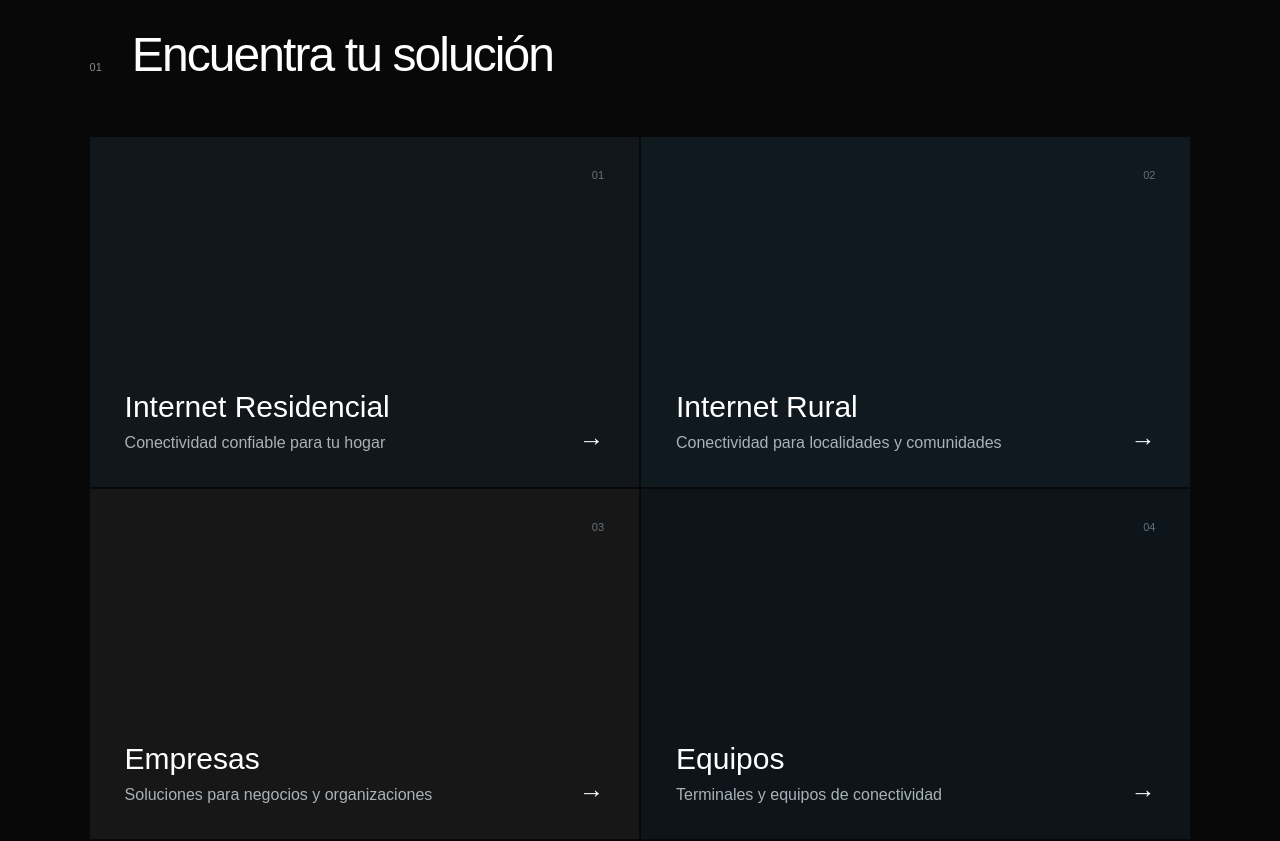
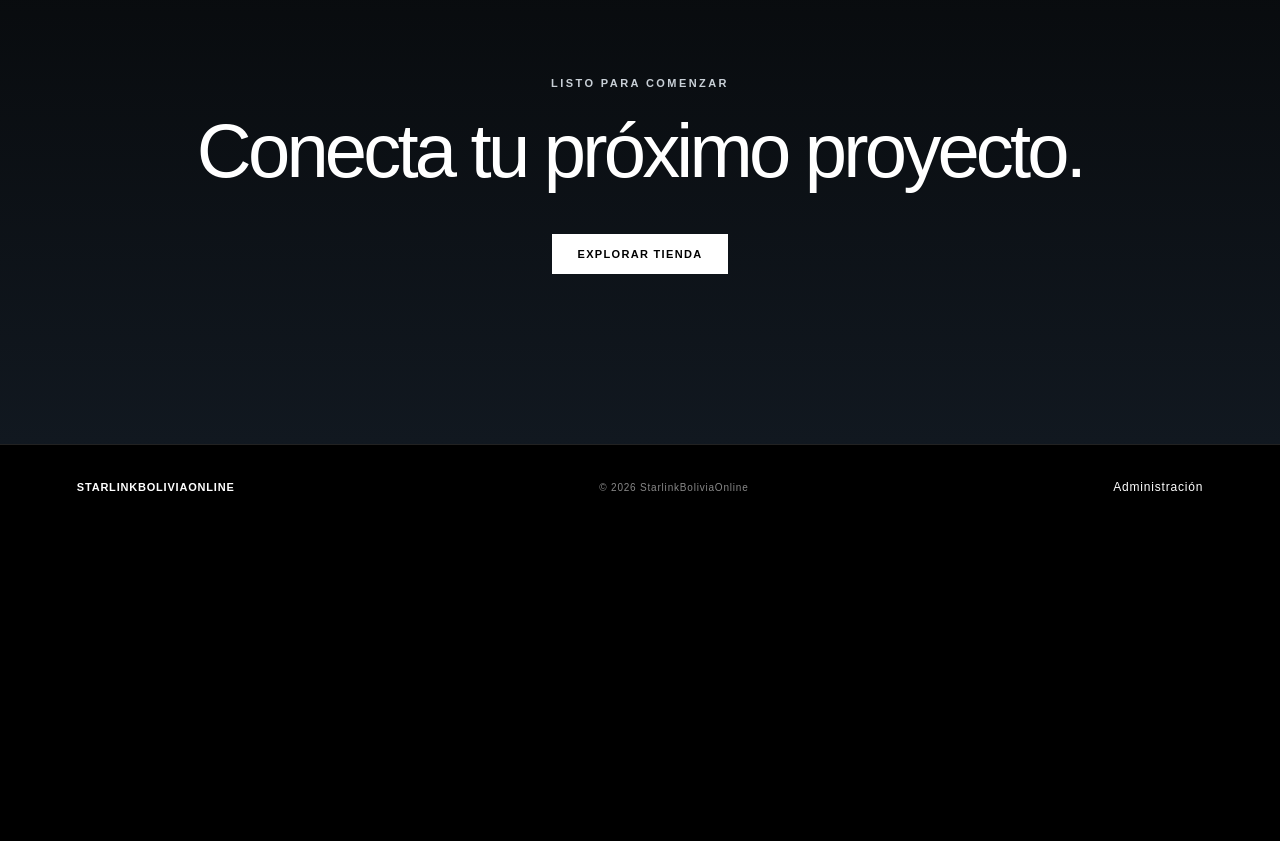
Before and after one commit to StarlinkBolivia/starlinkboliviaonline, a Next.js app: page / in a window 1280 px wide. Shown: the part 1460-2301 px from the top of the page. After the commit the page ends 1989 px from the top, so only its background shows below. Built offline with nearby package versions, Linux system fonts and the light colour scheme.

Commit message:
Quitar sección Encuentra tu solución de la página principal

```diff
--- a/app/page.tsx
+++ b/app/page.tsx
@@ -1,11 +1,4 @@
 import Link from 'next/link'
-
-const categories = [
-  ['Internet Residencial','Conectividad confiable para tu hogar'],
-  ['Internet Rural','Conectividad para localidades y comunidades'],
-  ['Empresas','Soluciones para negocios y organizaciones'],
-  ['Equipos','Terminales y equipos de conectividad'],
-]
 
 export default function Home() {
   return (
@@ -26,7 +19,6 @@ export default function Home() {
         <div className="scroll">DESPLAZAR PARA EXPLORAR ↓</div>
       </section>
       <section className="intro"><p className="eyebrow">STARLINKBOLIVIAONLINE</p><h2>Conectividad de nueva generación.</h2><p>Descubre equipos y soluciones diseñados para mantenerte conectado, estés donde estés.</p></section>
-      <section className="categories"><div className="sectionTitle"><span>01</span><h2>Encuentra tu solución</h2></div><div className="grid">{categories.map(([title,text],i)=><Link className="category" href="/productos" key={title}><div className="categoryImage">0{i+1}</div><div><h3>{title}</h3><p>{text}</p></div><span>→</span></Link>)}</div></section>
       <section className="cta"><p className="eyebrow">LISTO PARA COMENZAR</p><h2>Conecta tu próximo proyecto.</h2><Link className="primary" href="/productos">EXPLORAR TIENDA</Link></section>
       <footer><strong>STARLINKBOLIVIAONLINE</strong><span>© 2026 StarlinkBoliviaOnline</span><Link href="/admin">Administración</Link></footer>
     </main>
```
